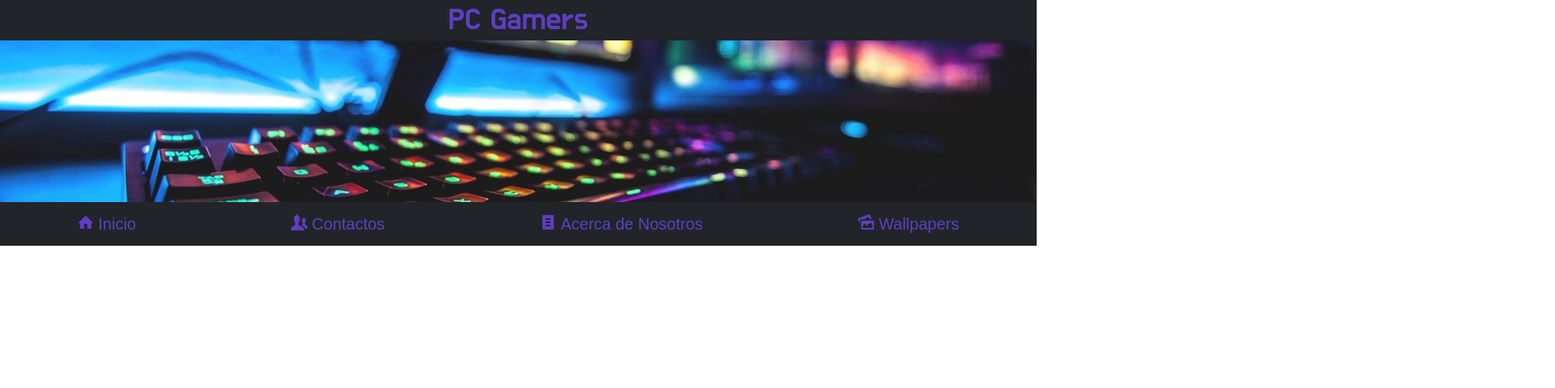
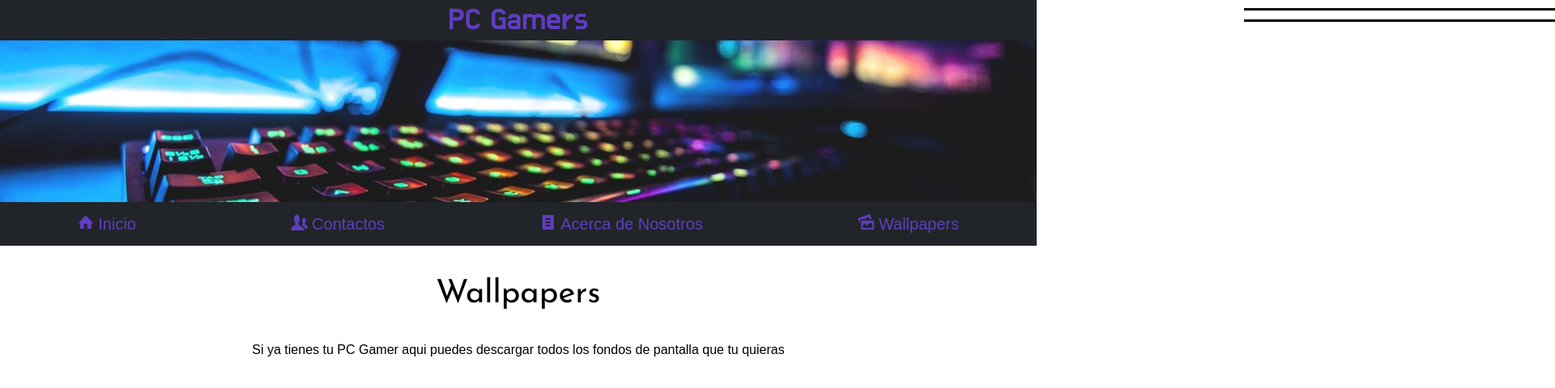
Before and after one commit to EliSebastian/PC_Gamers, a plain HTML site: page Wallpapers.html in a window 1280 px wide. Shown: the top 480 px of the page at 81% size, 1920 px wide, since content can reach past the window. Drawn offline with Linux system fonts and the light colour scheme; files whose address does not match are found by name; a web font is replaced by a local one.

Commit message:
Wallpapers

```diff
--- /dev/null
+++ b/Estilos_CSS/style_Wallpapers.css
@@ -0,0 +1,31 @@
+@import url('https://fonts.googleapis.com/css2?family=Josefin+Sans&display=swap');
+
+.Body_Title{
+
+    display: block;
+    position: static;
+    font-family: 'Josefin Sans', sans-serif;
+    font-size: 250%;
+}
+
+p::after, p::before{
+
+    content: '';
+    position: absolute;
+    width: 100%;
+    height: 3px;
+
+    background-color: black;
+
+    top: 0.6em;
+}
+
+p::after{
+
+    left: -120%;
+}
+
+p::before{
+
+    right: -120%;
+}
--- a/Wallpapers.html
+++ b/Wallpapers.html
@@ -8,8 +8,10 @@
 
         <title>PC Gamers</title>
         <!---->
-        <link href="Estilos.css" type="text/css" rel="stylesheet">
+        <link href="Estilos_CSS/Estilos_P.css" type="text/css" rel="stylesheet">
         <link rel="stylesheet" href="fonts/fonts.css" type="text/css">
+
+        <link rel="stylesheet" href="Estilos_CSS/style_Wallpapers.css" type="text/css"> <!-- Link de css para estilo de la pagiena de Wallpapers -->
 
     </head>
 
@@ -46,11 +48,14 @@
         </header> <!--Fin Cabezera de  la pagina-->
 
           <!-- Cuerpo o Contenido de la Pagina -->
+          <div style="text-align: center; width: 100%;">
 
+            <p class="Body_Title">Wallpapers</p>
+            <p>Si ya tienes tu PC Gamer aqui puedes descargar todos los fondos de pantalla que tu quieras</p>
+
+          </div>
 
           <!-- Cuerpo o Contenido de la Pagina -->
-
-
     </body>
 
 </html>
```
Also changed, not shown: Acerca_Nosotros.html (+1 -1 lines), Contactos.html (+1 -1 lines), index.html (+1 -1 lines), Estilos_CSS/Estilos_P.css (renamed from Estilos.css).
